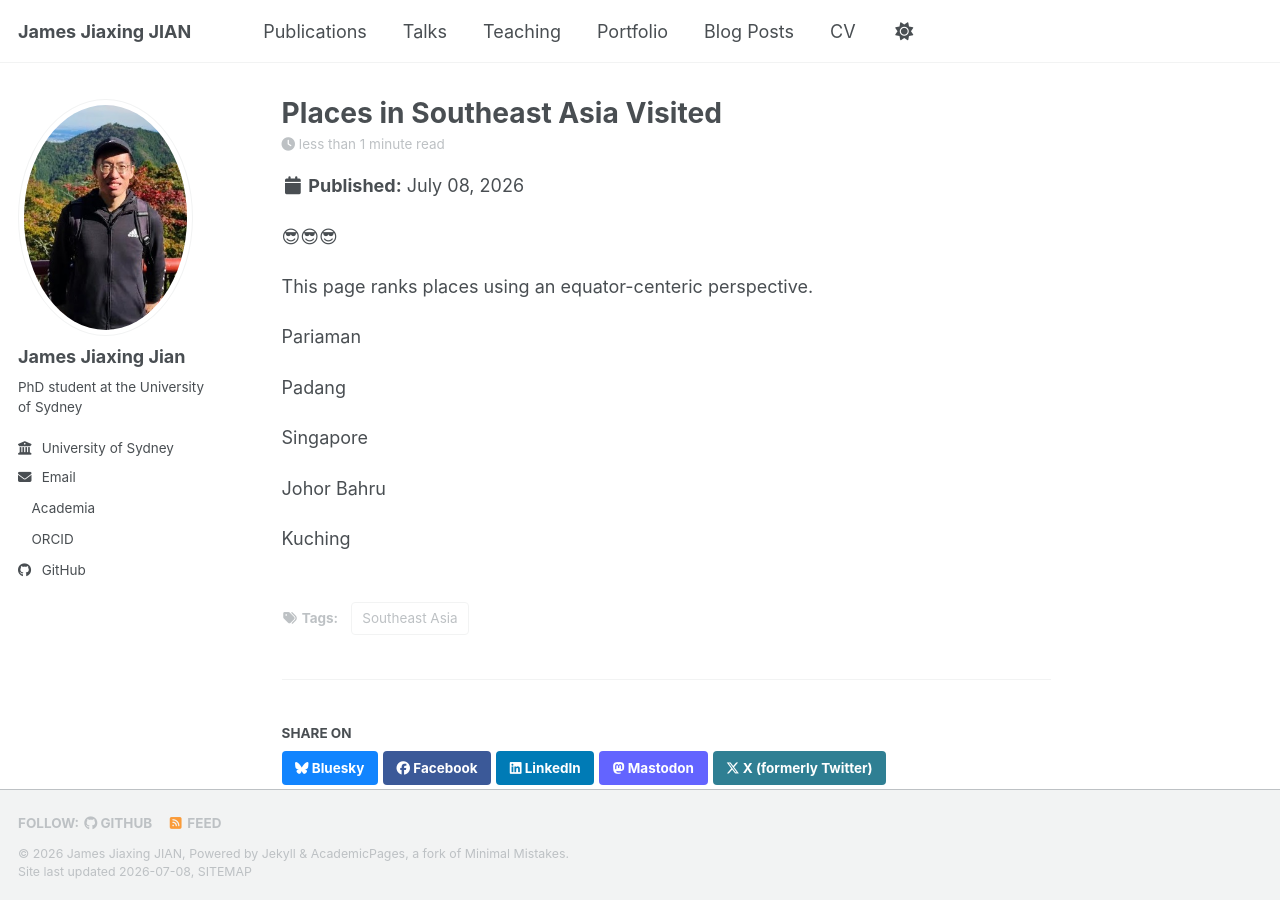
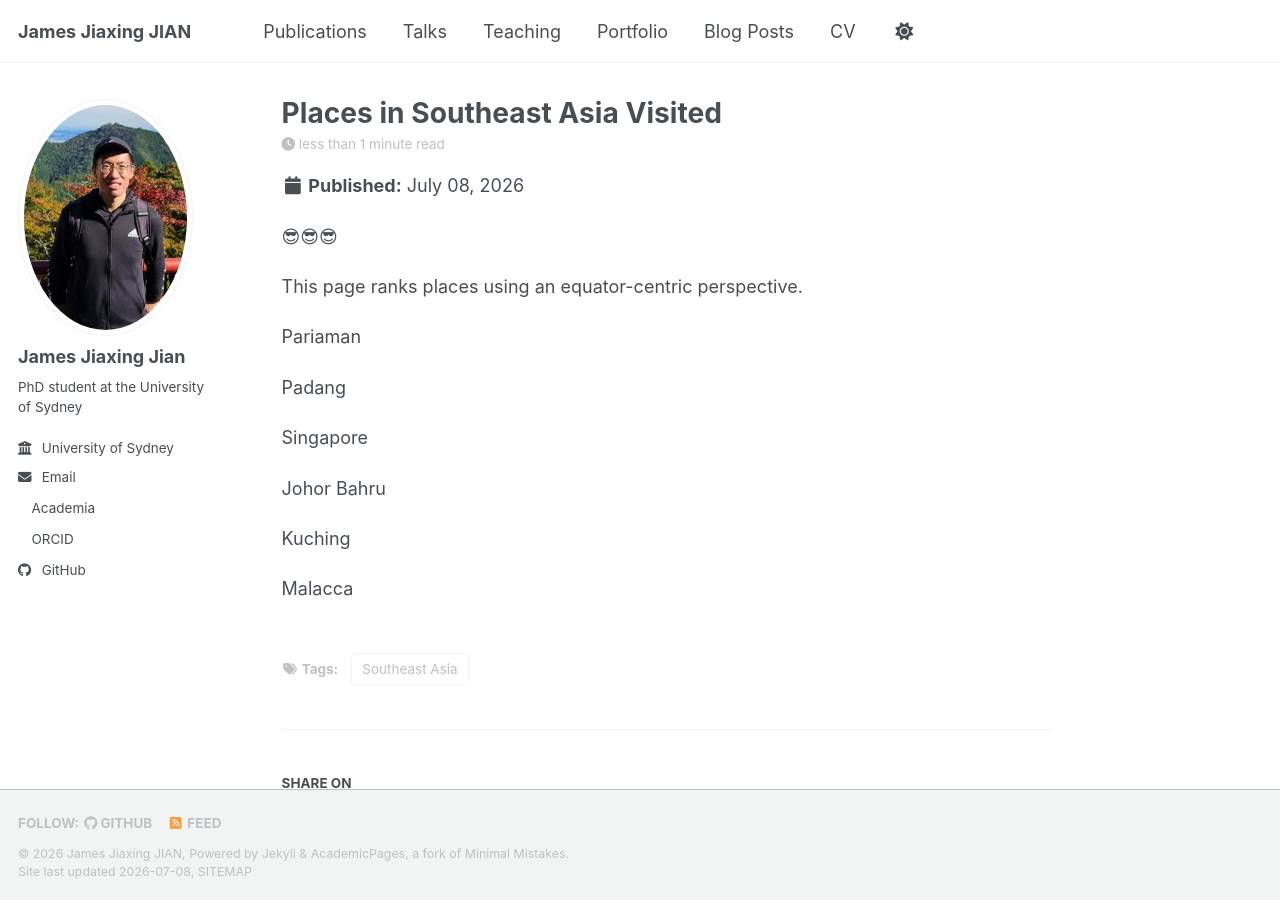
Before and after one commit to jamesjiaxingjian/jamesjiaxingjian.github.io, a Jekyll site: the page built from _posts/2026-07-08-SEA-places-visited.md, in a window 1280 px wide and 900 px high. Built offline with Jekyll 4.4.1, drawn with Linux system fonts in a browser that asks for light colours; a style sheet for code colours, icons or effects is not loaded.

Commit message:
Update 2026-07-08-SEA-places-visited.md

```diff
--- a/_posts/2026-07-08-SEA-places-visited.md
+++ b/_posts/2026-07-08-SEA-places-visited.md
@@ -8,7 +8,7 @@ tags:
 
 😎😎😎
 
-This page ranks places using an equator-centeric perspective.
+This page ranks places using an equator-centric perspective.
 
 Pariaman
 
@@ -19,3 +19,5 @@ Singapore
 Johor Bahru
 
 Kuching
+
+Malacca
```
